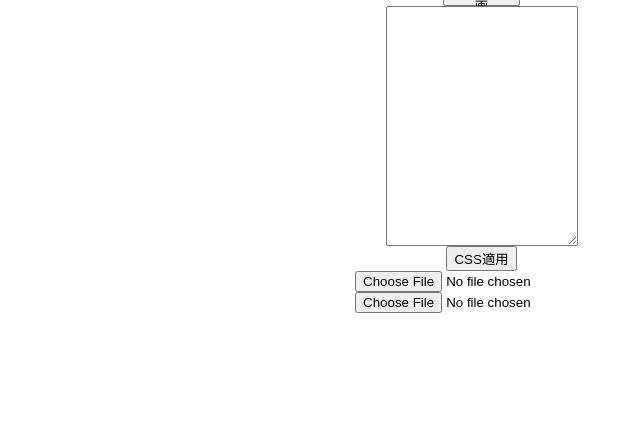
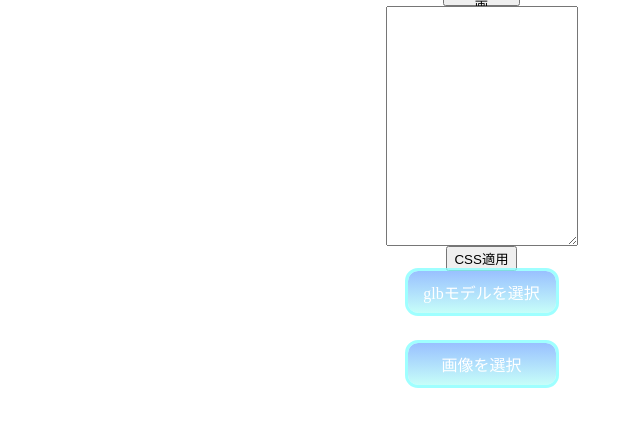
Before and after one commit to NKMAK/web-site-3d-creation-tool, a Flask app: page /build in a window 1280 px wide. Shown: the part 284-711 px from the top of the page, without its empty margins (640-1280 px from the left). Run offline with Flask 3, Linux system fonts and the light colour scheme.

Commit message:
ファイルアップロードするボタンのデザイン変更
ファイルアップロードするボタンのデザイン変更

```diff
--- a/static/css/build.css
+++ b/static/css/build.css
@@ -54,10 +54,3 @@
   height: 4vh;
   width: 6vw;
 }
-
-.fileUpload{
-  display: flex;
-  align-items: center;
-  justify-content: center;
-  flex-direction: column;
-}
--- /dev/null
+++ b/static/css/fileUploadButton.css
@@ -0,0 +1,37 @@
+.fileUpload{
+    display: flex;
+    align-items: center;
+    justify-content: center;
+    flex-direction: column;
+    margin-bottom: 20px;
+}
+
+.fileUploadLabel {
+	color: rgba(127,255,255,0.75);
+	background: transparent;
+	outline: 3px solid rgba(127,255,255,0.75);
+    background: linear-gradient(to bottom, rgba(0, 98, 255, 0.4), rgba(115, 253, 239, 0.4));	border: 0px;
+	padding: 5px 10px;
+    cursor: pointer;
+    margin-bottom: 30px;
+    height: 4vh;
+    width: 10vw;
+    display: flex;
+    justify-content: center;
+    align-items: center;
+    border-radius: 10px;
+    color: rgba(255, 255, 255, 1);
+}
+
+.fileUploadLabel:hover {
+    background: linear-gradient(to bottom, rgba(255, 0, 0, 0.4), rgba(255, 94, 244, 0.4));	border: 0px;
+
+}
+
+#id_uploadGlb{
+    display: none;
+}
+
+#id_uploadImage{
+    display: none;
+}
--- a/templates/build.html
+++ b/templates/build.html
@@ -1,5 +1,6 @@
 <head>
     <link rel="stylesheet" href="static/css/build.css">
+    <link rel="stylesheet" href="static/css/fileUploadButton.css">
     <link id="id_dynamicStylesheet" rel="stylesheet" type="text/css" href="">
     <script type="importmap">
         {
@@ -41,8 +42,15 @@
                 <button id="id_applyCssButton">CSS適用</button>
             </div>
             <div class="fileUpload">
-                <input type="file" id="id_uploadGlb">
-                <input type="file" id="id_uploadImage">
+                <label class="fileUploadLabel">
+                    <input type="file" id="id_uploadGlb">
+                    glbモデルを選択
+                </label>
+                <label class="fileUploadLabel">
+                    <input type="file" id="id_uploadImage">
+                    画像を選択
+                </label>
+
             </div>
         </div>
     </div>
```
